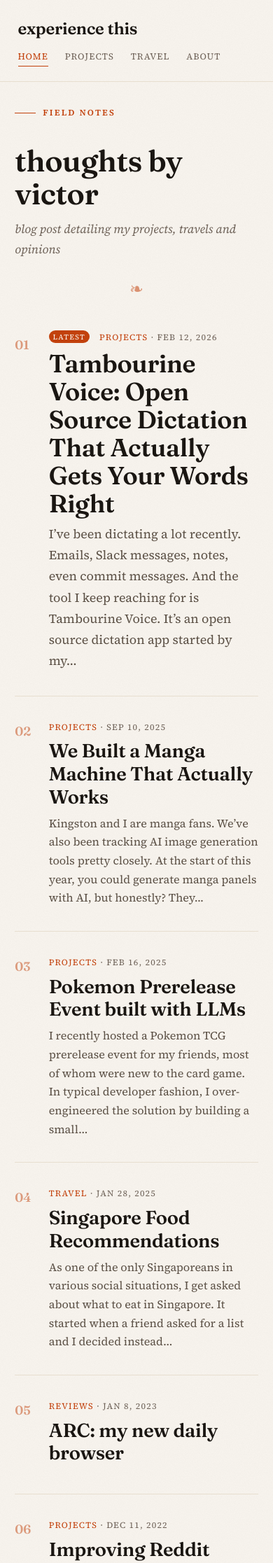
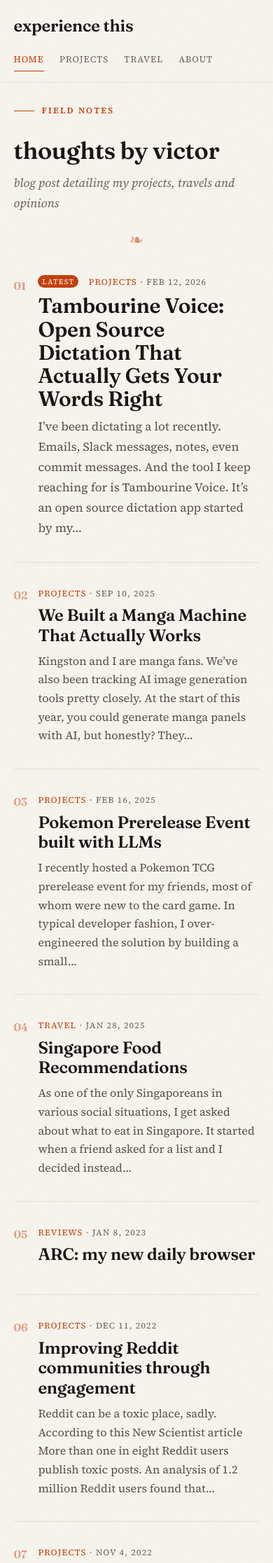
Before and after one commit to victorhuangwq/experiencethis.world, a Jekyll site: the page built from index.html, in a window 390 px wide. Shown: the top 2233 px of the page at 70% size. Built offline with Jekyll 4.4.1, drawn with Linux system fonts in a browser that asks for light colours; the list of posts is cut into pages by our own code.

Commit message:
Optimize the reading and nav experience on phones
Scoped entirely to <= 40rem so desktop and tablet layouts are
unchanged. On phones:
- Stack the masthead into a two-row header with larger tap targets
- Scale down the intro, lead, post titles, and drop cap so long
  titles no longer fragment in a narrow column
- Tighten the hanging index numeral so titles keep their width
- Trim container gutters and break long words/URLs to prevent
  horizontal scroll
- Roomier footer tap targets

```diff
--- a/assets/css/main.scss
+++ b/assets/css/main.scss
@@ -327,3 +327,119 @@
     max-width: 250px;
   }
 }
+
+// ---------------------------------------------------------------------------
+// Phone optimizations
+//
+// Scoped to <= 40rem so the desktop (>= $large-breakpoint) and tablet layouts
+// are left exactly as-is. This block only refines the small-screen reading and
+// navigation experience: a stacked masthead, gentler type scale so long titles
+// don't fragment, tighter index numerals, and no accidental horizontal scroll.
+// ---------------------------------------------------------------------------
+$phone-breakpoint: 40rem;
+
+@media (max-width: $phone-breakpoint) {
+  // Two-row masthead: title, then a full-width nav with bigger tap targets
+  .masthead {
+    align-items: stretch;
+    flex-direction: column;
+    gap: 0.75rem;
+    padding: 1rem 1.15rem 0.9rem;
+  }
+
+  .masthead-nav {
+    gap: 0.2rem 1.3rem;
+
+    a {
+      // Taller hit area while keeping the underline tight to the text
+      padding-bottom: 0.4rem;
+      padding-top: 0.2rem;
+    }
+  }
+
+  // Tighter, more comfortable reading gutters
+  .container {
+    padding: 1.75rem 1.15rem 2.5rem;
+  }
+
+  // Keep long titles, URLs, and inline code from forcing the page sideways
+  .post-body,
+  .entry-title,
+  .entry-excerpt,
+  .post-title,
+  .page-title {
+    overflow-wrap: break-word;
+  }
+
+  // Home intro: smaller headline, less air before the list
+  .home-intro {
+    margin-bottom: 1.5rem;
+
+    h1 {
+      font-size: 2rem;
+    }
+  }
+
+  .ornament {
+    margin-bottom: 2.25rem;
+  }
+
+  // Tighten the hanging index numeral so titles keep their width
+  .home-posts .home-post {
+    gap: 0.85rem;
+
+    .entry-index {
+      font-size: 0.92rem;
+      line-height: 1.7;
+      width: 1.2rem;
+    }
+
+    .entry-title {
+      font-size: 1.4rem;
+    }
+
+    .entry-excerpt {
+      font-size: 0.95rem;
+    }
+
+    // Lead story stays the largest, but sized for a narrow column
+    &.is-lead {
+      .entry-index {
+        line-height: 2;
+      }
+
+      .entry-title {
+        font-size: 1.75rem;
+      }
+
+      .entry-excerpt {
+        font-size: 1rem;
+      }
+    }
+  }
+
+  // Post/page titles render in .container > header
+  .container > header {
+    margin-bottom: 1.25rem;
+
+    h1,
+    h2 {
+      font-size: 1.85rem;
+    }
+
+    &::after {
+      margin-top: 0.9rem;
+    }
+  }
+
+  // A smaller drop cap so it doesn't crowd a narrow measure
+  .dropcap > p:first-of-type::first-letter {
+    font-size: 2.8em;
+  }
+
+  // Roomier footer tap targets
+  .site-footer .footer-links a {
+    display: inline-block;
+    padding: 0.3rem 0;
+  }
+}
```
